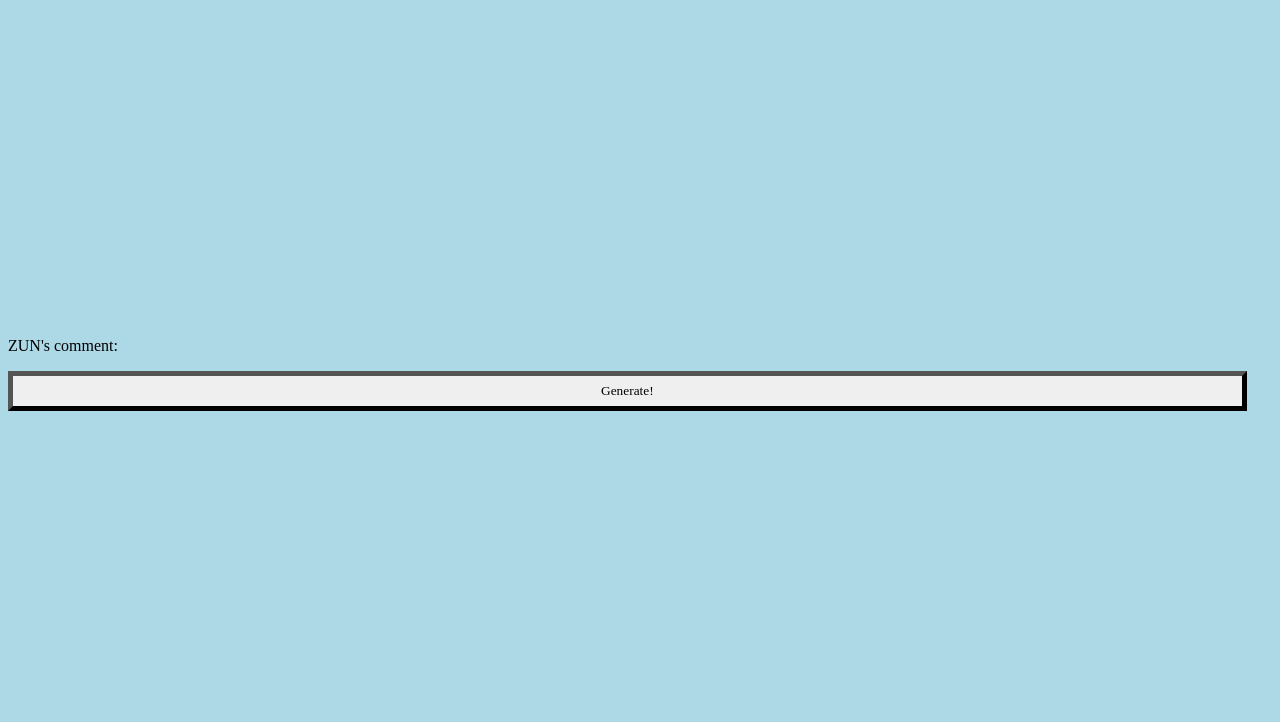
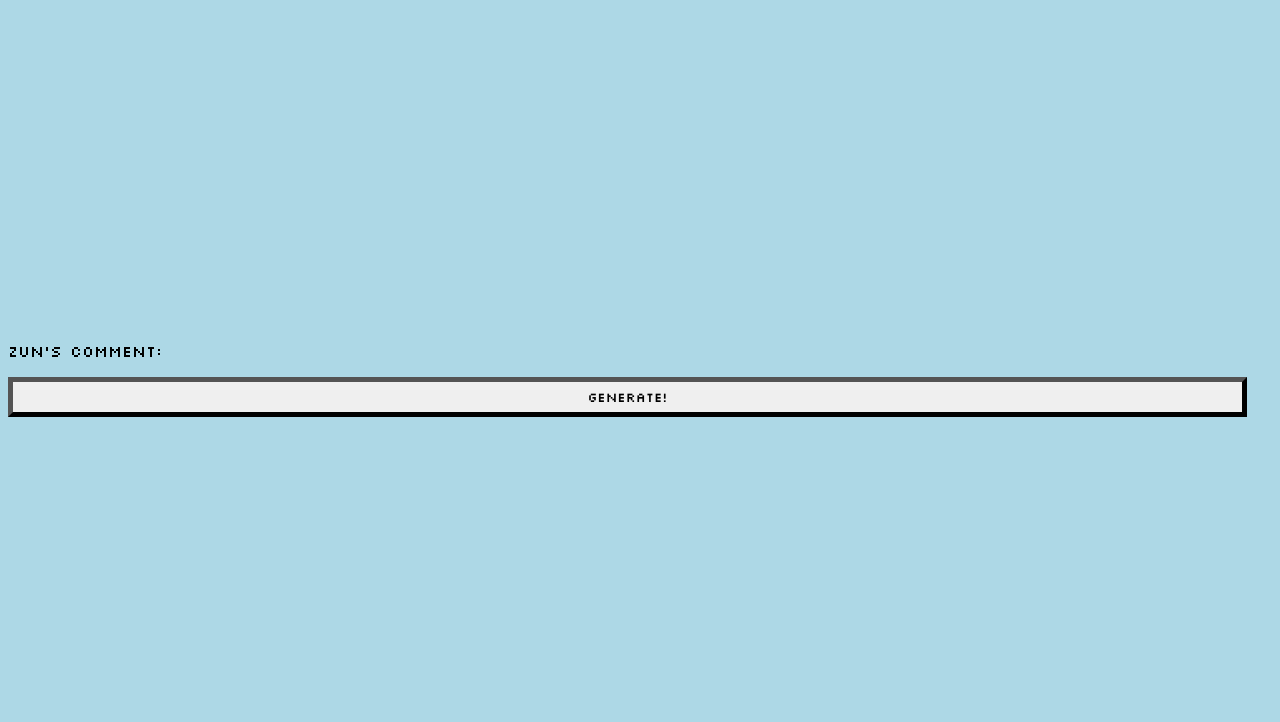
Before and after one commit to Moe-Thae-Nwe/ZUN-music-generator, a plain HTML site: page index.html in a window 1280 px wide. Shown: the part 78-800 px from the top of the page. Drawn offline with Linux system fonts and the light colour scheme.

Commit message:
Update index.html

```diff
--- a/index.html
+++ b/index.html
@@ -4,6 +4,7 @@
     <meta charset = "UTF-8" />
     <meta name = "viewport" content = "width = device-width, initial-scale = 1.0" />
     <title>ZUN Music Generator</title>
+    <link href="https://fonts.googleapis.com/css2?family=Silkscreen:wght@400;700&display=swap" rel="stylesheet">
     <link rel = "stylesheet" href = "styles.css">
     <script src = "script.js"></script>
   </head>
```
